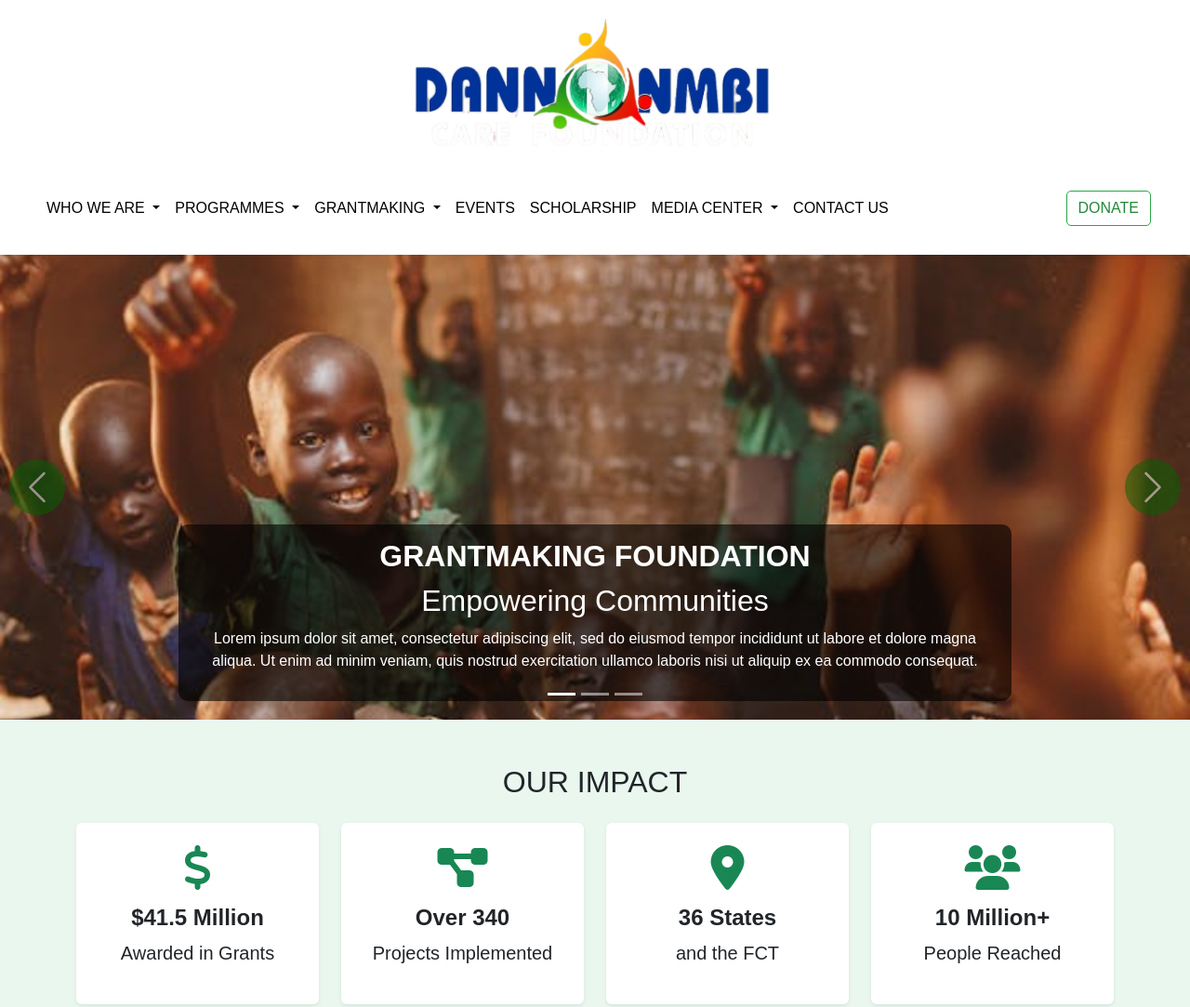
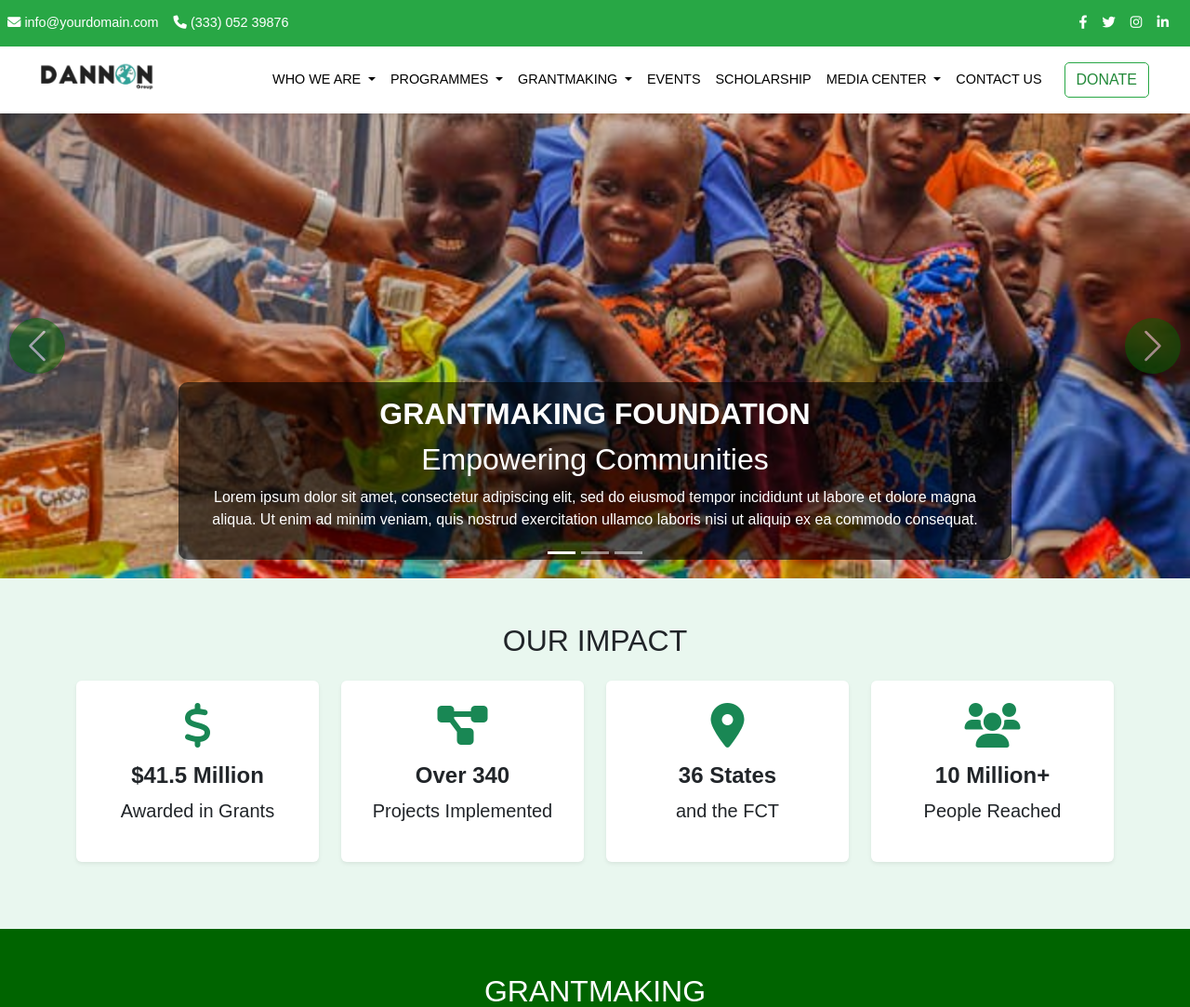
Before and after one commit to Ebung-Gig/donnonmbi-main, a Django app: page / in a window 1280 px wide. Shown: the top 1083 px of the page at 93% size. Run offline with Django 5.2, Linux system fonts and the light colour scheme; data comes from the database, SQL or seed files in the repository; both versions use the stored data as it was after the commit; some libraries are stand-ins or nearby versions; some web fonts are replaced.

Commit message:
navbar and volunteer page

```diff
--- a/website/models.py
+++ b/website/models.py
@@ -1,6 +1,15 @@
 from django.db import models
 
 from django_ckeditor_5.fields import CKEditor5Field
+
+
+class Volunteer(models.Model):
+    name = models.CharField(max_length=100)
+    info = models.TextField()
+    profile_picture = models.ImageField(upload_to="volunteers/", blank=True, null=True)
+
+    def __str__(self):
+        return self.name
 
 
 class Event(models.Model):
--- a/website/static/css/custom.css
+++ b/website/static/css/custom.css
@@ -15,7 +15,9 @@ body {
         transition: background-color 0.3s ease, color 0.3s ease, padding 0.3s ease;
         box-shadow: none;
     }
+
 .navbar.scrolled {
+    /* nav green */
     background-color: #28a745;
         color: white;
         box-shadow: 0 4px 6px rgba(0, 0, 0, 0.1);
@@ -23,14 +25,17 @@ body {
         /* Reduced padding */
         transition: background-color 0.3s ease, color 0.3s ease, padding 0.3s ease;
     }
+
 .navbar .nav-link,
 .navbar .dropdown-toggle {
     color: black !important;
     font-weight: 500;
     transition: color 0.3s ease;
 }
+
 .navbar.scrolled .nav-link,
 .navbar.scrolled .dropdown-toggle {
+
     color: white !important;
     }
 
@@ -66,8 +71,8 @@ body {
 
     /* Navbar logo image */
     .logo-section img {
-            max-width: 400px;
-            max-height: 400px;
+    max-width: 200px;
+        max-height: 200px;
         transition: transform 0.3s ease, opacity 0.3s ease;
         transform: scale(1);
         /* Default size */
@@ -281,10 +286,11 @@ body {
 
     .carousel-caption {
         padding: 10px;
+
         /* Adjust the logo size by default */
         .logo-section img {
-                max-width: 400px;
-                max-height: 400px;
+            max-width: 200px;
+                max-height: 200px;
 
                 transition: transform 0.3s ease, opacity 0.3s ease;
                 transform: scale(1);
@@ -313,3 +319,67 @@ body {
                 color: white !important;
             }
             }
+.top-bar {
+    background-color: #155724;
+    color: white;
+    font-size: 0.9rem;
+}
+
+.top-bar a {
+    color: white;
+    text-decoration: none;
+    margin-right: 15px;
+}
+
+.top-bar a:hover {
+    text-decoration: underline;
+}
+
+
+/* Navbar Styling */
+.navbar {
+    background-color: white;
+    box-shadow: 0px 4px 10px rgba(0, 0, 0, 0.1);
+    padding: 1rem 2rem;
+}
+
+.navbar-brand img {
+    max-height: 50px;
+}
+
+.nav-link {
+    color: #155724;
+    font-size: 0.9rem;
+    padding: 0.5rem 0;
+}
+
+.nav-link:hover {
+    color: #0a4c1f;
+}
+
+
+
+/* Nav Links Styling */
+.nav-link {
+    padding: 0.5rem 0;
+    /* Adjust padding */
+    font-size: 0.9rem;
+    color: #155724;
+}
+
+/* Change the highlight color of the dropdown item on hover */
+.navbar .dropdown-menu .dropdown-item:hover,
+.navbar .dropdown-menu .dropdown-item:focus {
+    background-color: #28a745;
+    /* Green background when hovered or focused */
+    color: white;
+    /* Ensure the text color is white for readability */
+}
+
+/* Change the highlight color of the dropdown item when it's tapped (active) */
+.navbar .dropdown-menu .dropdown-item:active {
+    background-color: #28a745;
+    /* Green background when item is clicked/tapped */
+    color: white;
+    /* Text color */
+}
--- a/website/templates/base.html
+++ b/website/templates/base.html
@@ -18,14 +18,42 @@
 
     <link href="{% static 'css/custom.css' %}" rel="stylesheet">
 
+    <style>
+        /* Top Bar Styling */
+        .top-bar {
+            background-color: #28a745;
+            padding: 0.5rem 0;
+            font-size: 0.9rem;
+            height: 50px
+        }
+        .top-bar a {
+            color: white;
+            text-decoration: none;
+            margin-right: 15px;
+        }
+
+
+
+
+    </style>
 
 </head>
 <body>
-    <div class="logo-section text-center py-3">
-        <a href="/" class="logo-link">
-            <img src="{% static 'images/logo.png' %}" alt="Foundation Logo">
-        </a>
+
+    <div class="top-bar d-flex flex-wrap justify-content-between align-items-center px-2 py-2">
+        <div class="d-flex flex-wrap">
+            <a href="mailto:info@yourdomain.com" class="me-3 mb-2 mb-md-0"><i class="fas fa-envelope"></i> info@yourdomain.com</a>
+            <a href="tel:+33305239876" class="me-3"><i class="fas fa-phone"></i> (333) 052 39876</a>
+        </div>
+        <div class="d-flex flex-wrap d-none d-md-flex">
+            <a href="#" class="me-3 mb-2 mb-md-0"><i class="fab fa-facebook-f"></i></a>
+            <a href="#" class="me-3 mb-2 mb-md-0"><i class="fab fa-twitter"></i></a>
+            <a href="#" class="me-3 mb-2 mb-md-0"><i class="fab fa-instagram"></i></a>
+            <a href="#"><i class="fab fa-linkedin-in"></i></a>
+        </div>
     </div>
+
+
 
     <!-- Navbar -->
     <nav class="navbar navbar-expand-lg navbar-light shadow-sm">
@@ -35,7 +63,11 @@
             </button>
             <div class="collapse navbar-collapse " id="navbarNav">
 
-                <ul class="navbar-nav me-auto">
+                <a class="" href="/">
+                    <img src="{% static 'images/logo.png' %}"  style="max-height: 40px" alt="Foundation Logo">
+                </a>
+
+                <ul class="navbar-nav ms-auto me-3">
                     <!-- WHO WE ARE Dropdown -->
                     <li class="nav-item dropdown">
                         <a class="nav-link dropdown-toggle" href="#" id="whoWeAreDropdown" role="button" data-bs-toggle="dropdown" aria-expanded="false">
@@ -45,6 +77,7 @@
                             <li><a class="dropdown-item" href="{% url 'about' %}">ABOUT THE FOUNDATION</a></li>
                             <li><a class="dropdown-item" href="{% url 'board_of_trustees' %}">BOARD OF TRUSTEES</a></li>
                             <li><a class="dropdown-item" href="{% url 'team' %}">OUR TEAM</a></li>
+                            <li><a class="dropdown-item" href="{% url 'volunteer_list' %}">VOLUNTEERS</a></li>
                         </ul>
                     </li>
 
--- a/website/templates/website/index.html
+++ b/website/templates/website/index.html
@@ -19,7 +19,7 @@
     <!-- Carousel Items -->
     <div class="carousel-inner">
         <div class="carousel-item active">
-            <img src="{% static 'images/image1.jpg' %}" class="d-block w-100 carousel-image" alt="Slide 1">
+            <img src="{% static 'images/image7.jpg' %}" class="d-block w-100 carousel-image" alt="Slide 1">
             <div class="carousel-caption animate__animated animate__fadeInUp">
                 <h1 class="fw-bold">GRANTMAKING FOUNDATION</h1>
                 <h2 class="fw-light text-white">Empowering Communities</h2>
--- a/website/urls.py
+++ b/website/urls.py
@@ -27,6 +27,7 @@ from .views import (
     trustee_detail,
     emergency_relief,
     video_list,
+    volunteer_list,
 )
 
 urlpatterns = [
@@ -64,4 +65,5 @@ urlpatterns = [
     ),
     path("thank-you/", thank_you_view, name="thank_you_page"),
     path("events/", event_list, name="event_list"),
+    path("volunteers/", volunteer_list, name="volunteer_list"),
 ]
--- a/website/views.py
+++ b/website/views.py
@@ -1,5 +1,5 @@
 from django.core.paginator import Paginator
-from .models import Contact, News, Publication, Team, Trustee, Video, Event
+from .models import Contact, News, Publication, Team, Trustee, Video, Event, Volunteer
 
 
 from django.shortcuts import get_object_or_404, render, redirect
@@ -247,3 +247,8 @@ def event_list(request):
             "past_page": past_page,
         },
     )
+
+
+def volunteer_list(request):
+    volunteers = Volunteer.objects.all()
+    return render(request, "website/volunteer_list.html", {"volunteers": volunteers})
```
Also changed, not shown: website/admin.py (+8 -0 lines), website/templates/website/volunteer_list.html (added, +54 -0 lines), db.sqlite3, website/migrations/0014_volunteer.py (added), website/static/images/logo.png. Lines whose indentation alone changed are shown as unchanged.
